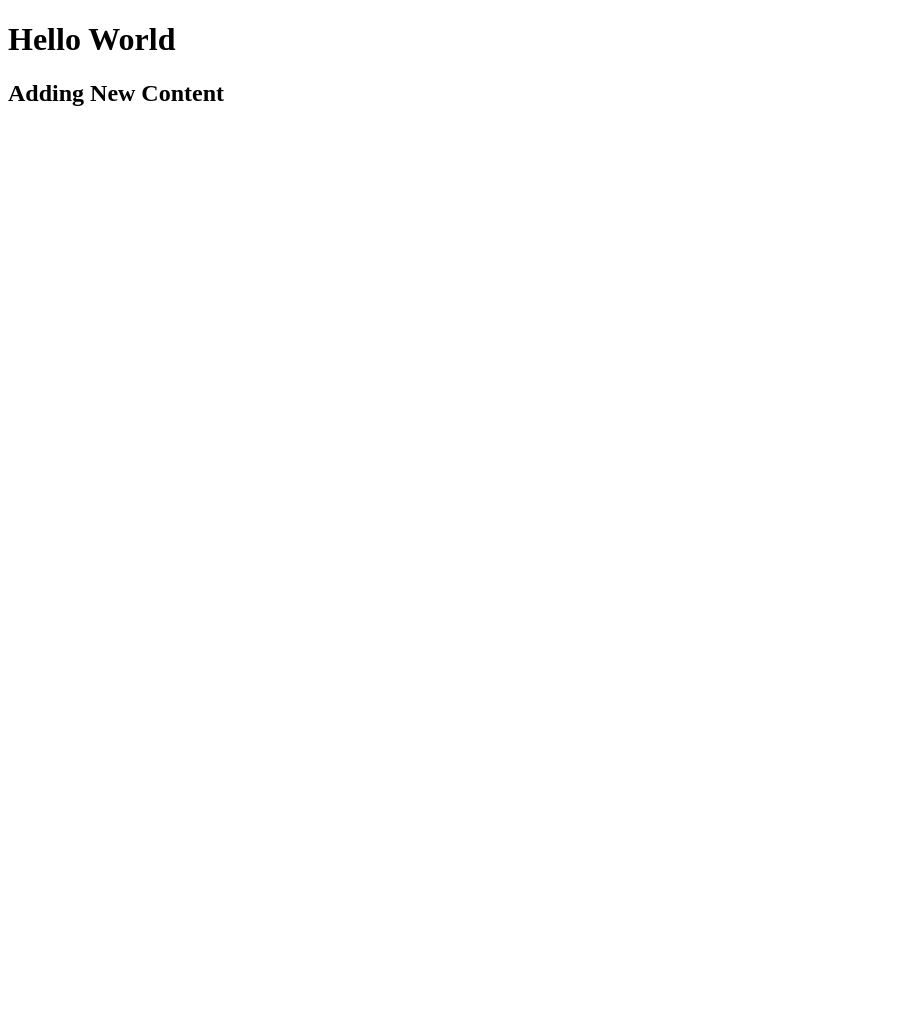
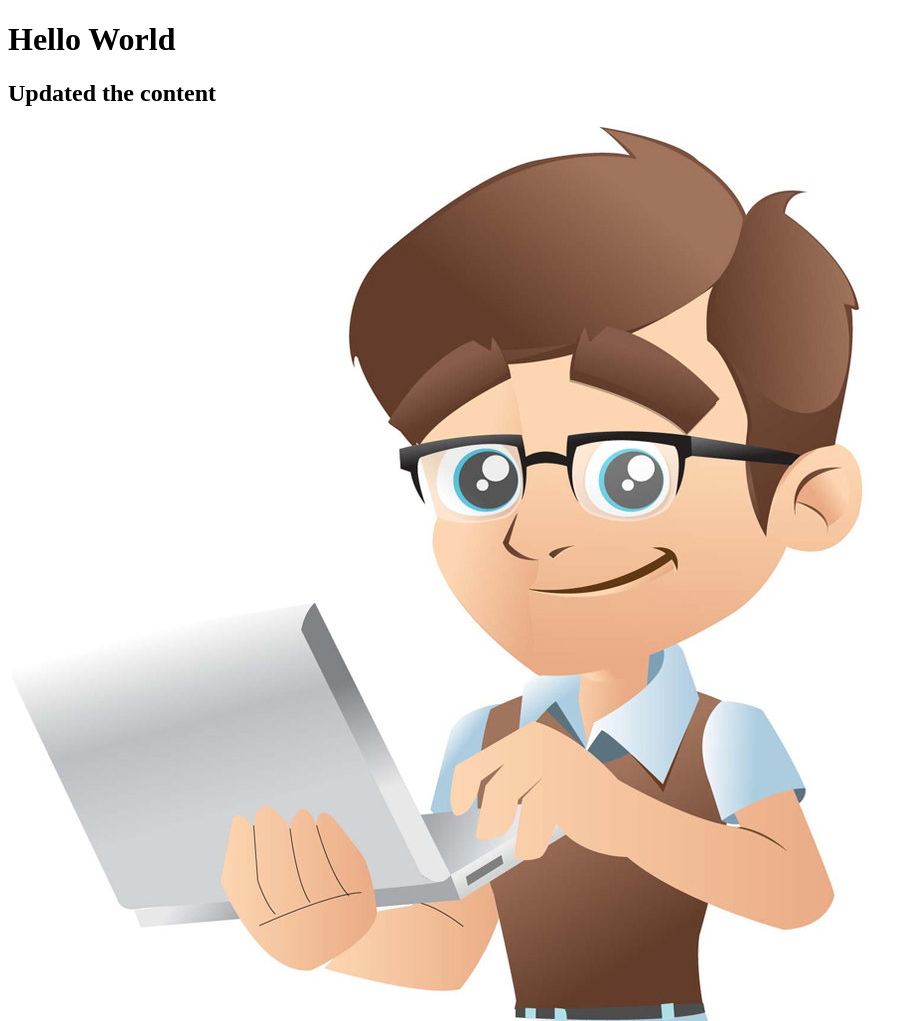
Before and after one commit to webymasters/hello-world, a plain HTML site: page index.html in a window 1280 px wide. Shown: the whole page, without its empty margins (0-918 px from the left). Before the commit the page ends 800 px from the top, so only its background shows below. Drawn offline with Linux system fonts and the light colour scheme.

Commit message:
Adding Image

```diff
--- a/index.html
+++ b/index.html
@@ -6,7 +6,9 @@
 <body>
 
     <h1>Hello World</h1>
-    <h2>Adding New Content</h2>
+    <h2>Updated the content</h2>
+
+    <img src="img.jpg"/>
 </body>
 
 </html>
```
Also changed, not shown: img.jpg (added).
